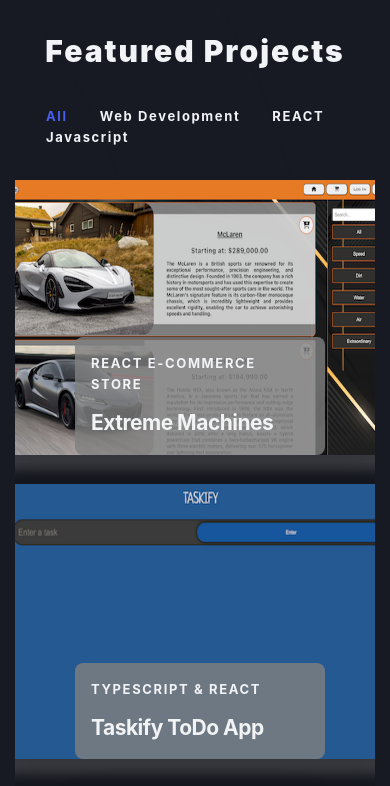
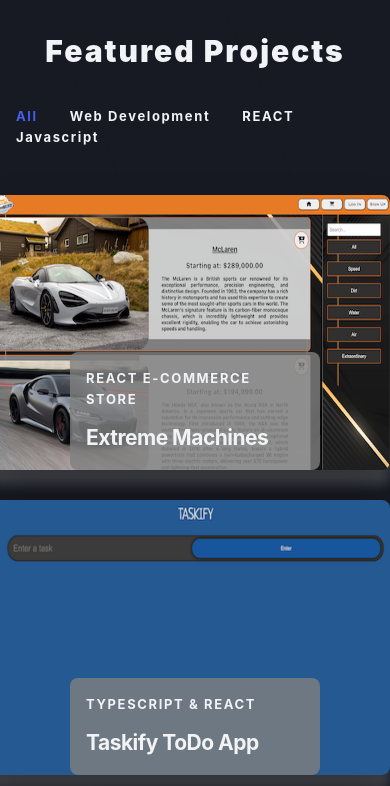
Before and after one commit to Bay102/My-Portfolio, a plain HTML site: page index.html in a window 390 px wide. Shown: the part 1128-1914 px from the top of the page. Drawn offline with nearby package versions, Linux system fonts and the light colour scheme.

Commit message:
styles test

```diff
--- a/CSS/base.css
+++ b/CSS/base.css
@@ -20,7 +20,7 @@
    background-image: url("/Photos/hero-pattern.webp");
    background-color: var(--bg);
    text-align: left;
-   overflow-x: hidden;
+   overflow-x:hidden;
 }
 
 a {
--- a/CSS/responsive.css
+++ b/CSS/responsive.css
@@ -1,4 +1,4 @@
-@media screen and (max-width: 430px) {
+@media screen and (max-width: 400px) {
 
   .navbar {
     justify-content: center;
@@ -8,7 +8,9 @@
   }
 
   .container {
-    max-width: 400px;
+    /* max-width: 400px; */
+    padding: 0;
+    margin: 0;
   }
 
   .main-menu .nav-item {
@@ -100,5 +102,10 @@
 
   .portfolioTiles {
     gap: 0;
+    width: 380px;
+  }
+
+  .portfolio-card {
+    margin: 15px auto;
   }
 }
--- a/CSS/styles.css
+++ b/CSS/styles.css
@@ -358,13 +358,12 @@
   justify-content: center;
   gap: 20px;
   background-color: #181a23;
-  overflow-x: scroll;
 }
 
 .portfolio-grid {
   display: flex;
   flex-wrap: wrap;
-  padding: 3rem 1rem;
+  /* padding: 3rem 1rem; */
   justify-content: center;
 }
 
```
